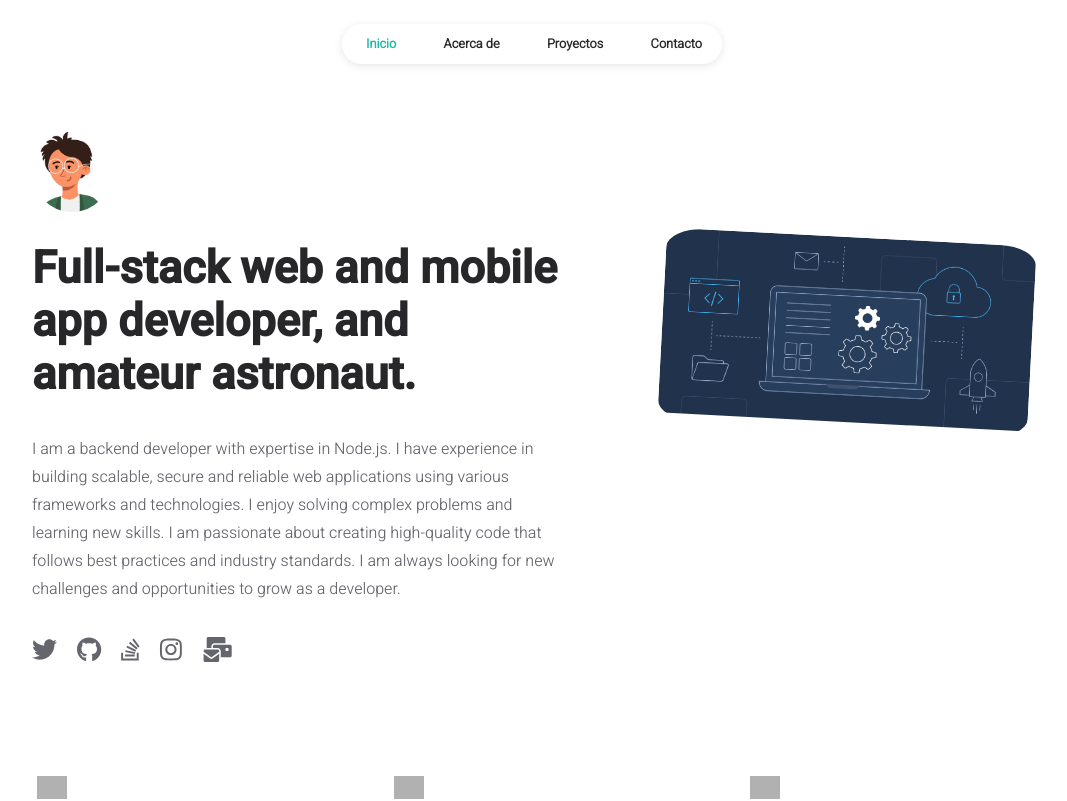
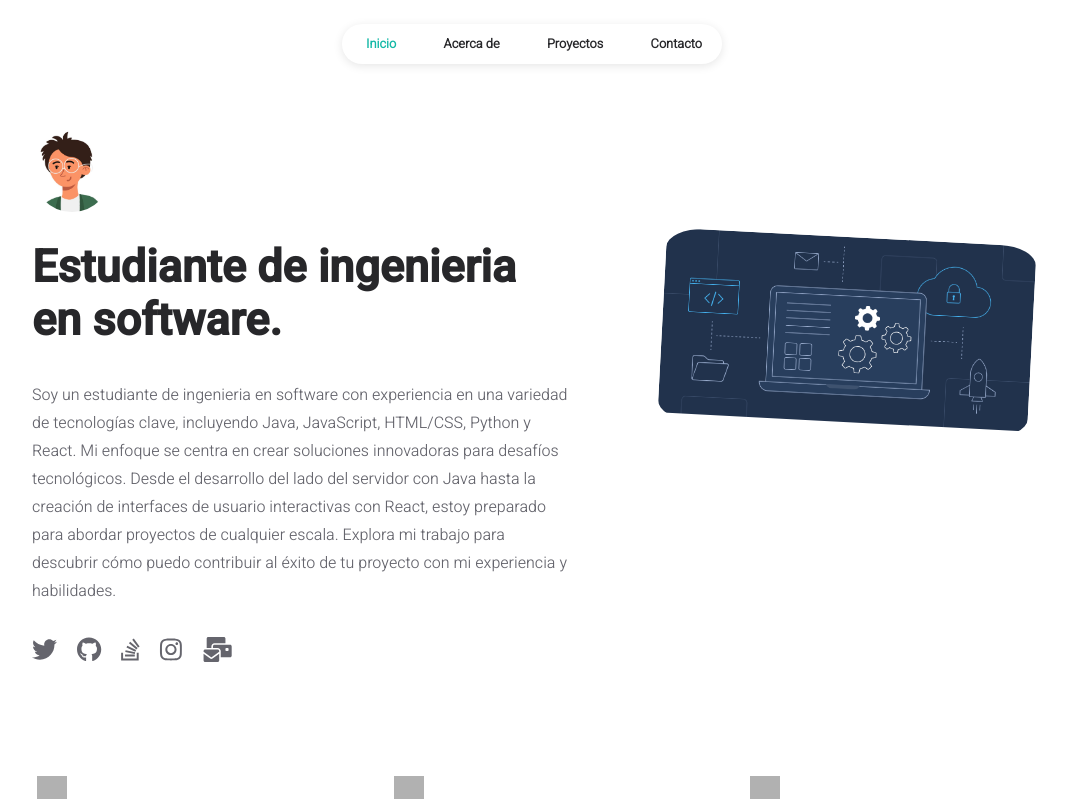
Before and after one commit to Jostero32/PaginaPortafolio, a React (Create React App) app: page / in a window 1280 px wide. Shown: the top 801 px of the page, without its empty margins (108-1175 px from the left). Built offline with nearby package versions, Linux system fonts and the light colour scheme; grey boxes are pictures that could not be loaded.

Commit message:
Se modifico la informacion de homepage

```diff
--- a/src/data/user.js
+++ b/src/data/user.js
@@ -14,9 +14,9 @@ const INFO = {
 	},
 
 	homepage: {
-		title: "Full-stack web and mobile app developer, and amateur astronaut.",
+		title: "Estudiante de ingenieria en software.",
 		description:
-			"I am a backend developer with expertise in Node.js. I have experience in building scalable, secure and reliable web applications using various frameworks and technologies. I enjoy solving complex problems and learning new skills. I am passionate about creating high-quality code that follows best practices and industry standards. I am always looking for new challenges and opportunities to grow as a developer.",
+			"Soy un estudiante de ingenieria en software con experiencia en una variedad de tecnologías clave, incluyendo Java, JavaScript, HTML/CSS, Python y React. Mi enfoque se centra en crear soluciones innovadoras para desafíos tecnológicos. Desde el desarrollo del lado del servidor con Java hasta la creación de interfaces de usuario interactivas con React, estoy preparado para abordar proyectos de cualquier escala. Explora mi trabajo para descubrir cómo puedo contribuir al éxito de tu proyecto con mi experiencia y habilidades.",
 	},
 
 	about: {
```
